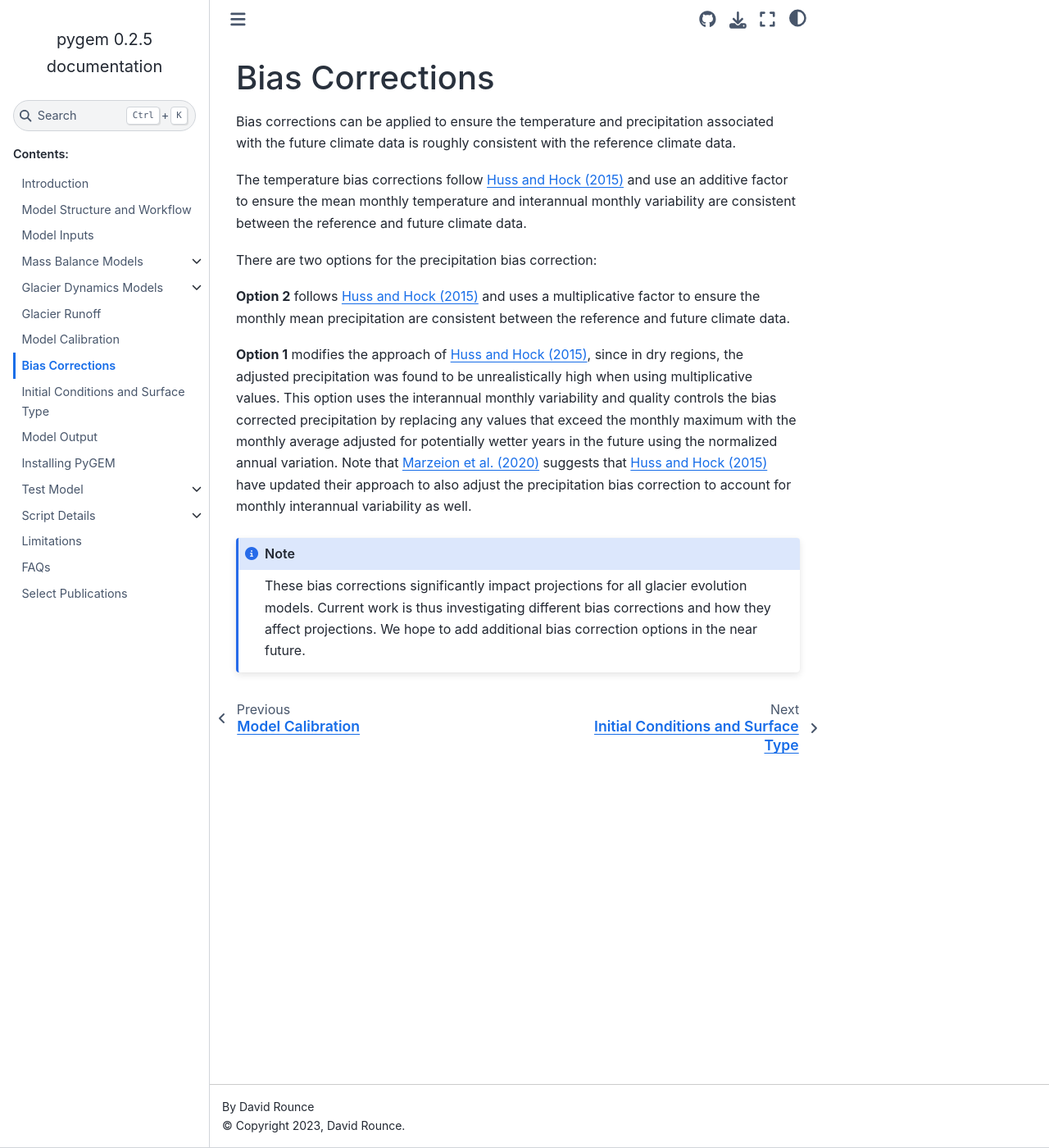
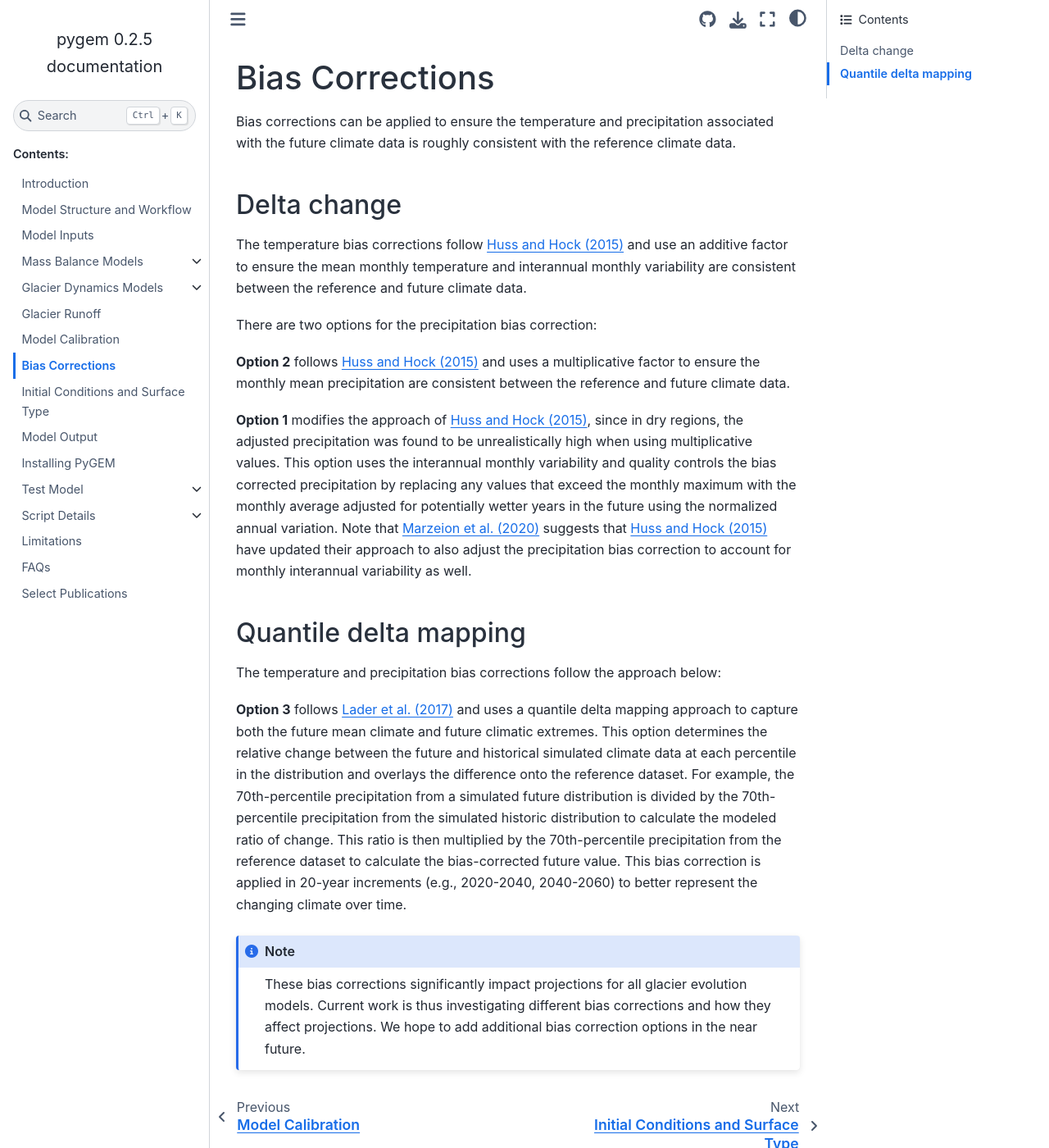
Before and after one commit to drounce/PyGEM, a Sphinx documentation site: the page built from docs/bias_corrections.md, in a window 1280 px wide and 1400 px high. Shown: the whole window at 82% size. Built offline with Sphinx 7.4.7 and the Sphinx Book theme 1.1.4, drawn with Linux system fonts in a browser that asks for light colours.

Commit message:
Updates to bias_correction.md file (#34)
* Updated bias corrections file with option 3 - quantile delta mapping

* Updated bias_corrections.md file to include option 3 - quantile delta mapping

* Modified gcmbiasadj.py to swap naming convention of gcm_bc_start/endyear with gcm_start/endyear

* Modified test_write_md.ipynb to include quantile delta mapping bias correction section

---------

Co-authored-by: David Rounce <david.r.rounce@gmail.com>

````diff
--- a/docs/bias_corrections.md
+++ b/docs/bias_corrections.md
@@ -1,6 +1,7 @@
 # Bias Corrections
 Bias corrections can be applied to ensure the temperature and precipitation associated with the future climate data is roughly consistent with the reference climate data.
 
+## Delta change
 The temperature bias corrections follow [Huss and Hock (2015)](https://www.frontiersin.org/articles/10.3389/feart.2015.00054/full) and use an additive factor to ensure the mean monthly temperature and interannual monthly variability are consistent between the reference and future climate data.
 
 There are two options for the precipitation bias correction:
@@ -9,6 +10,11 @@ There are two options for the precipitation bias correction:
 
 **Option 1** modifies the approach of [Huss and Hock (2015)](https://www.frontiersin.org/articles/10.3389/feart.2015.00054/full), since in dry regions, the adjusted precipitation was found to be unrealistically high when using multiplicative values. This option uses the interannual monthly variability and quality controls the bias corrected precipitation by replacing any values that exceed the monthly maximum with the monthly average adjusted for potentially wetter years in the future using the normalized annual variation. Note that [Marzeion et al. (2020)](https://agupubs.onlinelibrary.wiley.com/doi/full/10.1029/2019EF001470) suggests that [Huss and Hock (2015)](https://www.frontiersin.org/articles/10.3389/feart.2015.00054/full) have updated their approach to also adjust the precipitation bias correction to account for monthly interannual variability as well.
 
+## Quantile delta mapping
+The temperature and precipitation bias corrections follow the approach below:
+
+**Option 3** follows [Lader et al. (2017)](https://journals.ametsoc.org/view/journals/apme/56/9/jamc-d-16-0415.1.xml) and uses a quantile delta mapping approach to capture both the future mean climate and future climatic extremes. This option determines the relative change between the future and historical simulated climate data at each percentile in the distribution and overlays the difference onto the reference dataset. For example, the 70th-percentile precipitation from a simulated future distribution is divided by the 70th-percentile precipitation from the simulated historic distribution to calculate the modeled ratio of change. This ratio is then multiplied by the 70th-percentile precipitation from the reference dataset to calculate the bias-corrected future value. This bias correction is applied in 20-year increments (e.g., 2020-2040, 2040-2060) to better represent the changing climate over time.
+
 ```{note}
 These bias corrections significantly impact projections for all glacier evolution models. Current work is thus investigating different bias corrections and how they affect projections. We hope to add additional bias correction options in the near future.
 ```
````
Also changed, not shown: docs/test_write_md.ipynb, 1 other file.
